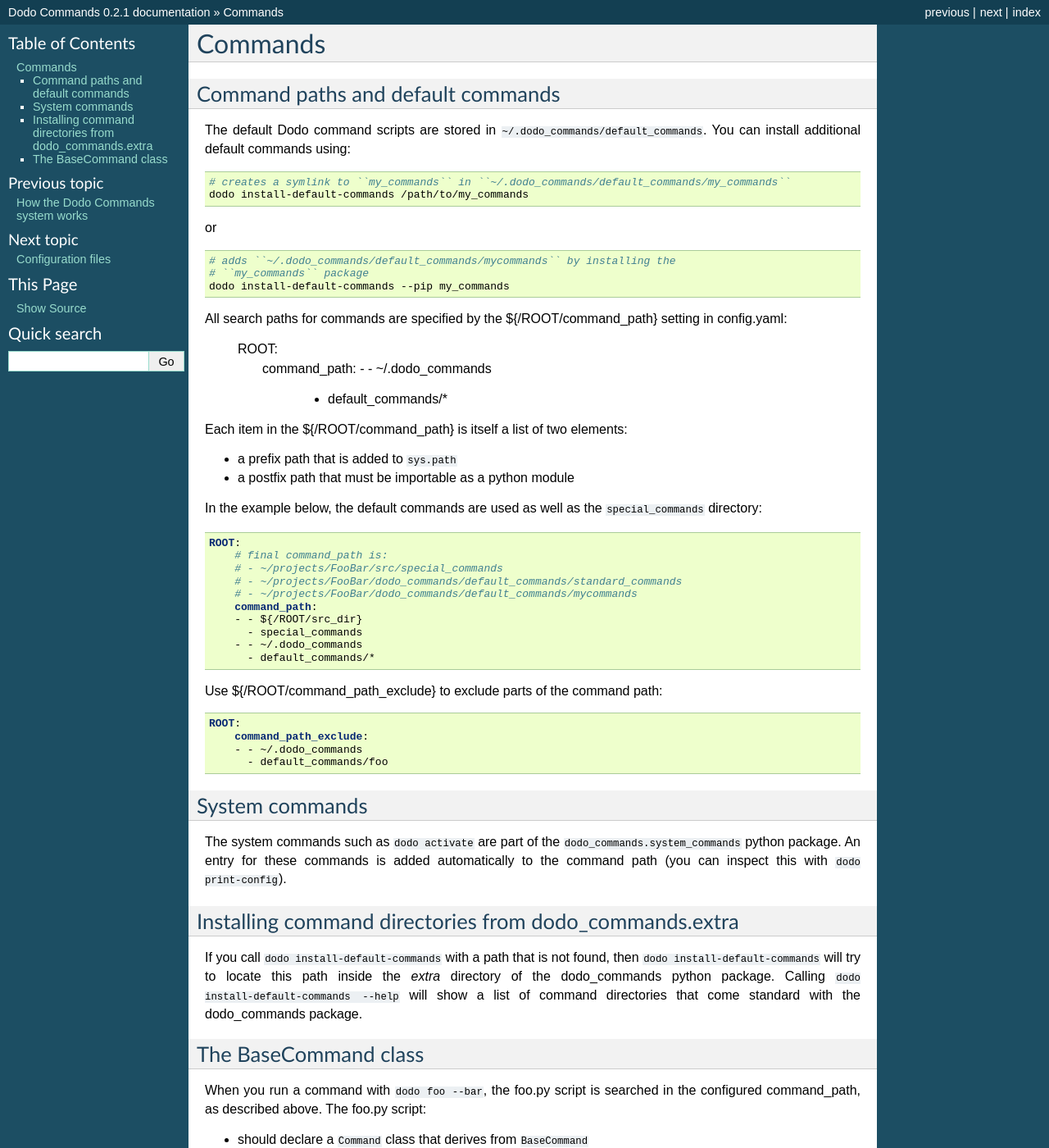
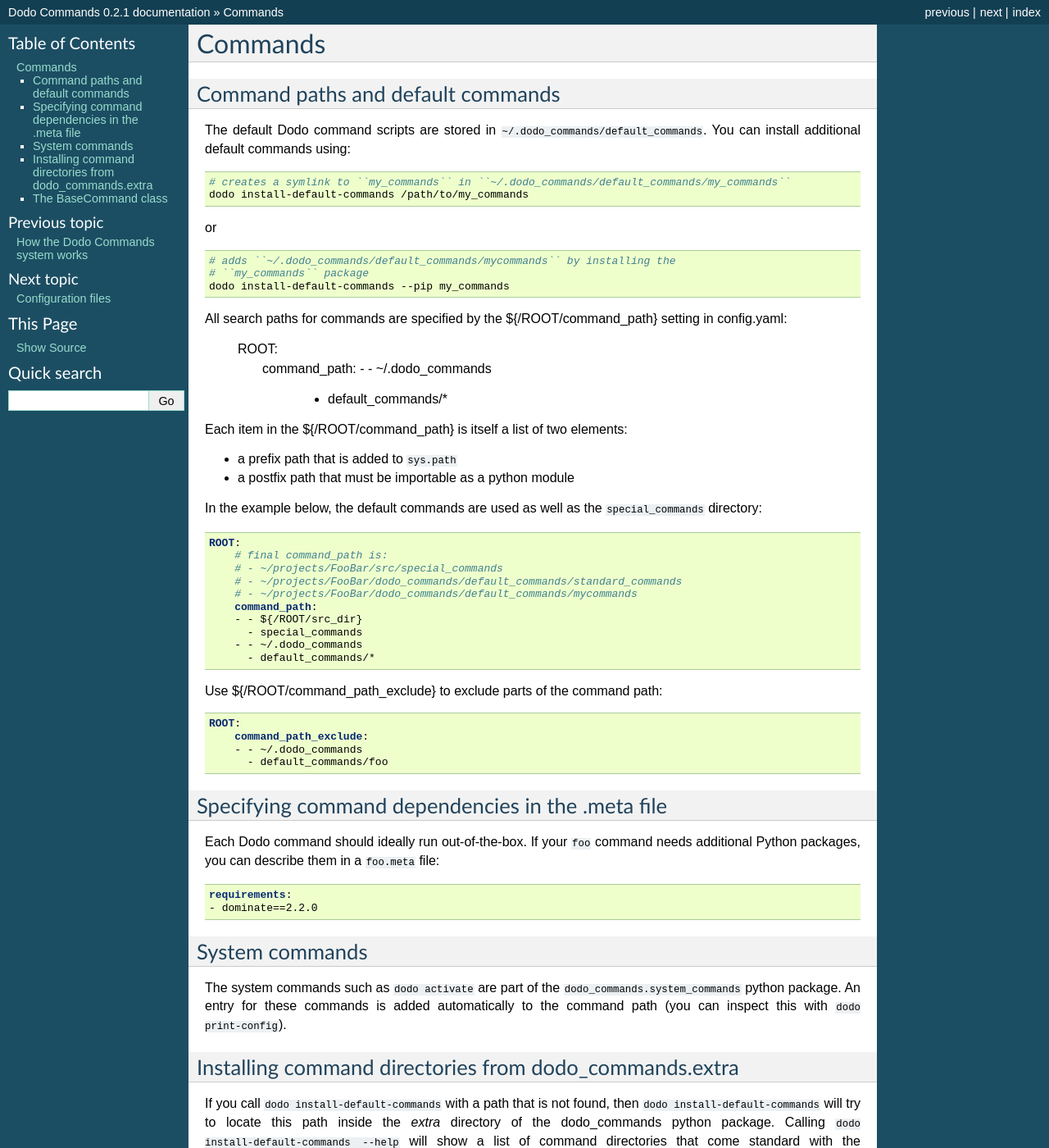
Before and after one commit to mnieber/dodo-commands, a Sphinx documentation site: the page built from doc/commands.rst, in a window 1280 px wide and 1400 px high. Shown: the whole window at 82% size. Built offline with Sphinx 7.4.7, drawn with Linux system fonts in a browser that asks for light colours.

Commit message:
Fix importing missing dependencies via the meta file

```diff
--- a/doc/commands.rst
+++ b/doc/commands.rst
@@ -60,6 +60,16 @@
           - default_commands/foo
 
 
+Specifying command dependencies in the .meta file
+=================================================
+
+Each Dodo command should ideally run out-of-the-box. If your ``foo`` command needs additional Python packages, you can describe them in a ``foo.meta`` file:
+
+.. code-block:: yaml
+
+    requirements:
+    - dominate==2.2.0
+
 System commands
 ===============
 
```
Also changed, not shown: 2 other files.
